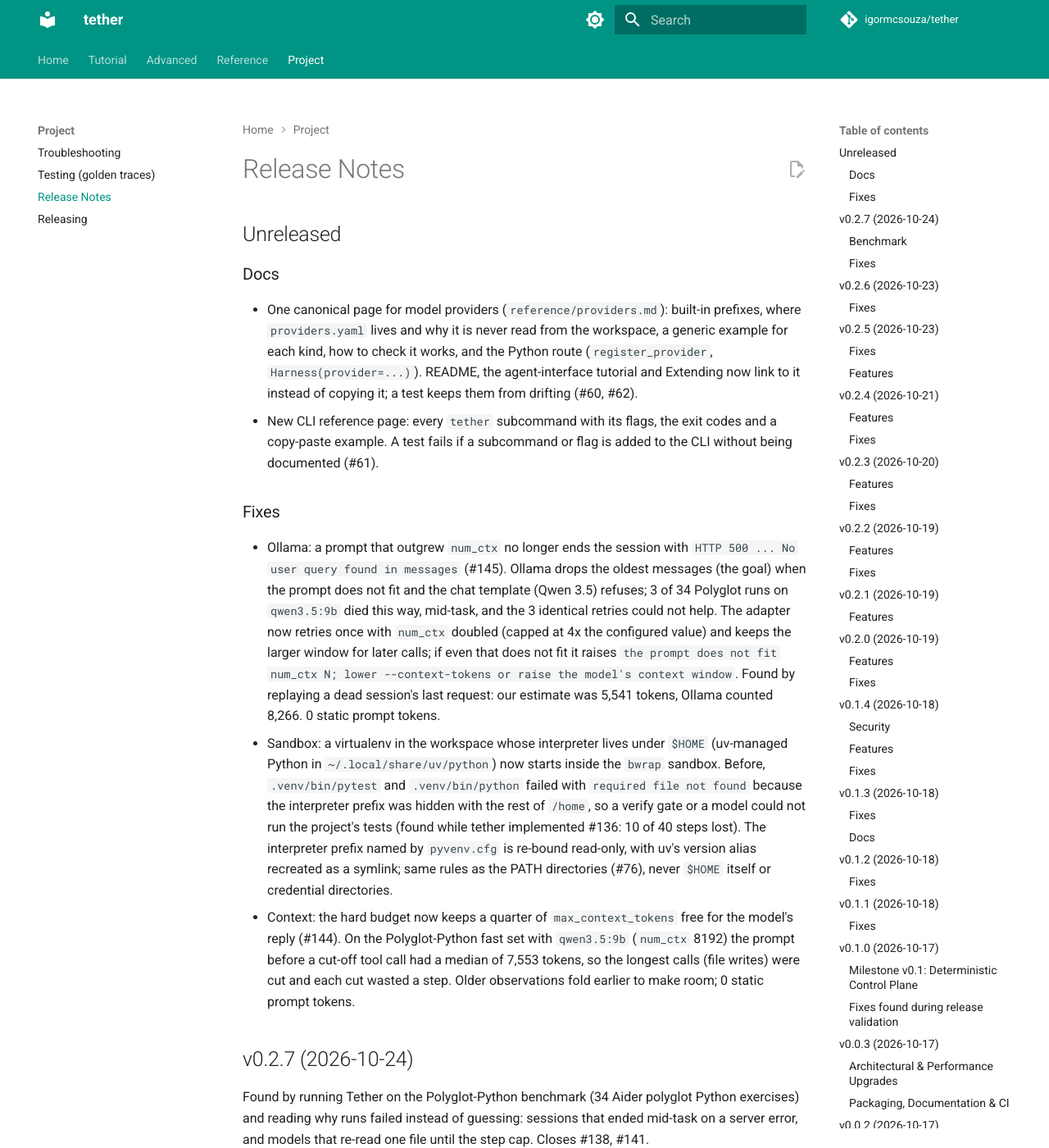
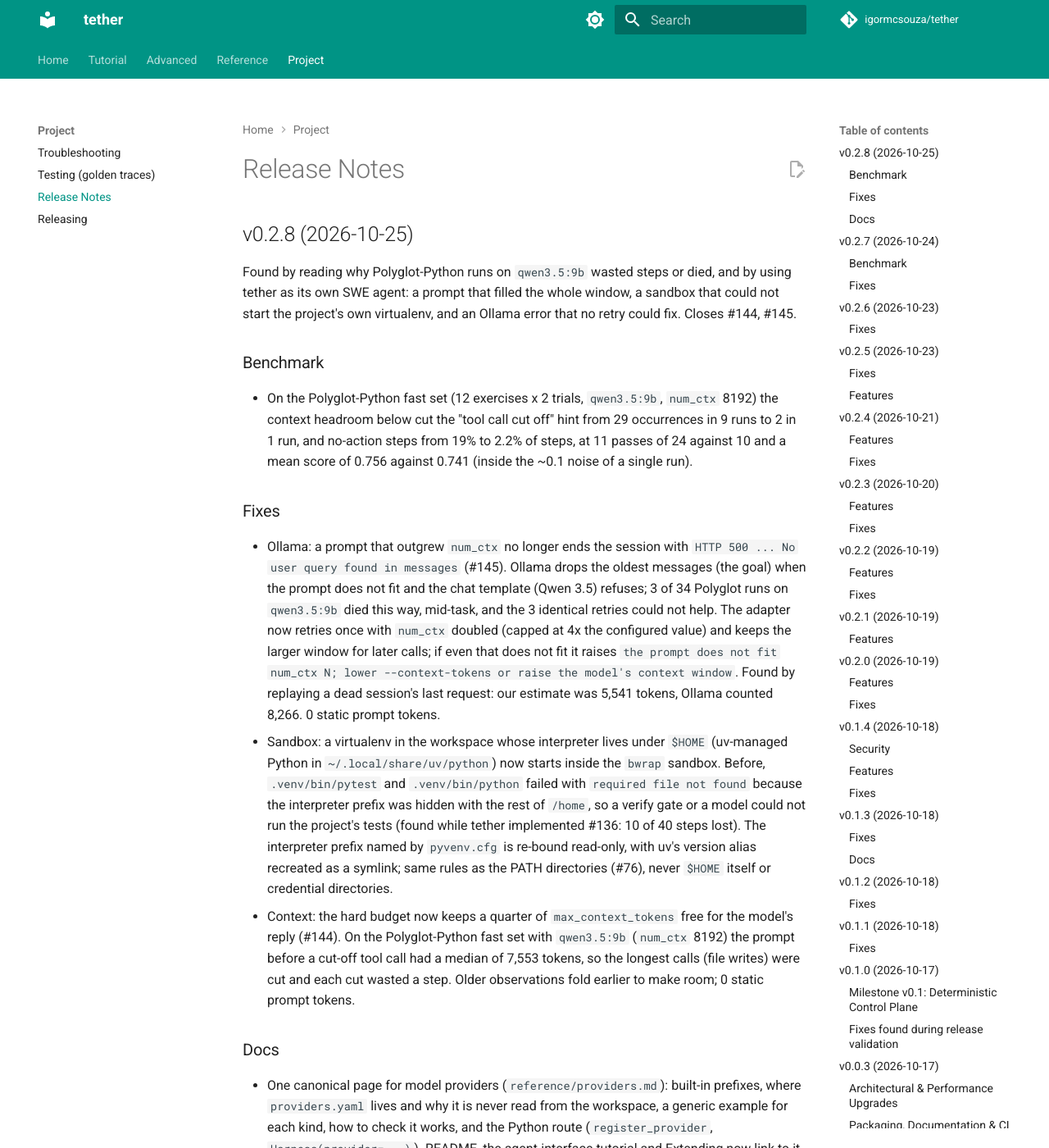
Before and after one commit to igormcsouza/tether, an MkDocs documentation site: the page built from docs/release-notes.md, in a window 1280 px wide and 1400 px high. Shown: the whole window at 82% size. Built offline with MkDocs 1.6.1 and Material for MkDocs 9.7.7, drawn with Linux system fonts in a browser that asks for light colours; comment, search, counter and statistics services are not loaded; some of the changed text lies outside the part shown.

Commit message:
release: v0.2.8 (context headroom, sandbox venv, Ollama num_ctx retry, CLI and providers docs) (#144 #145) (#159)
Release PR for v0.2.8. Merging does not publish; the GitHub Release (tag
`v0.2.8`, which triggers PyPI via `delivery.yml`) is created only on the
PO's yes.

## What ships
- Context: a quarter of the window is kept free for the reply (#144).
Polyglot fast set, `qwen3.5:9b`: cut-off hints 29 -> 2, no-action steps
19% -> 2.2%, 11/24 passes vs 10, mean 0.756 vs 0.741.
- Ollama: prompt larger than `num_ctx` is retried once with a larger
window instead of killing the session (#145).
- Sandbox: a workspace `.venv` whose interpreter lives under `$HOME`
starts inside `bwrap` (#76 follow-up).
- Docs: CLI reference page and one canonical providers page.

Not in this release (moved to v0.2.10): #27, #132, #136 (tried, no gain
on `qwen3.5:9b`), #137. Docs overhaul is v0.2.9.

## Checks
Version bumped in `tether/__init__.py` and `tests/test_tether.py`;
release notes section dated 2026-10-25. ruff, format, mypy, pytest 367
at 100% coverage; `TETHER_E2E=1 uv run pytest e2e`: 65 passed.

🤖 Generated with [Claude Code](https://claude.com/claude-code)

Co-authored-by: Claude Sonnet 5.5 <noreply@anthropic.com>

```diff
--- a/docs/release-notes.md
+++ b/docs/release-notes.md
@@ -1,11 +1,12 @@
 # Release Notes
 
-## Unreleased
+## v0.2.8 (2026-10-25)
 
-### Docs
+Found by reading why Polyglot-Python runs on `qwen3.5:9b` wasted steps or died, and by using tether as its own SWE agent: a prompt that filled the whole window, a sandbox that could not start the project's own virtualenv, and an Ollama error that no retry could fix. Closes #144, #145.
 
-- One canonical page for model providers (`reference/providers.md`): built-in prefixes, where `providers.yaml` lives and why it is never read from the workspace, a generic example for each kind, how to check it works, and the Python route (`register_provider`, `Harness(provider=...)`). README, the agent-interface tutorial and Extending now link to it instead of copying it; a test keeps them from drifting (#60, #62).
-- New CLI reference page: every `tether` subcommand with its flags, the exit codes and a copy-paste example. A test fails if a subcommand or flag is added to the CLI without being documented (#61).
+### Benchmark
+
+- On the Polyglot-Python fast set (12 exercises x 2 trials, `qwen3.5:9b`, `num_ctx` 8192) the context headroom below cut the "tool call cut off" hint from 29 occurrences in 9 runs to 2 in 1 run, and no-action steps from 19% to 2.2% of steps, at 11 passes of 24 against 10 and a mean score of 0.756 against 0.741 (inside the ~0.1 noise of a single run).
 
 ### Fixes
 
@@ -13,6 +14,10 @@
 - Sandbox: a virtualenv in the workspace whose interpreter lives under `$HOME` (uv-managed Python in `~/.local/share/uv/python`) now starts inside the `bwrap` sandbox. Before, `.venv/bin/pytest` and `.venv/bin/python` failed with `required file not found` because the interpreter prefix was hidden with the rest of `/home`, so a verify gate or a model could not run the project's tests (found while tether implemented #136: 10 of 40 steps lost). The interpreter prefix named by `pyvenv.cfg` is re-bound read-only, with uv's version alias recreated as a symlink; same rules as the PATH directories (#76), never `$HOME` itself or credential directories.
 - Context: the hard budget now keeps a quarter of `max_context_tokens` free for the model's reply (#144). On the Polyglot-Python fast set with `qwen3.5:9b` (`num_ctx` 8192) the prompt before a cut-off tool call had a median of 7,553 tokens, so the longest calls (file writes) were cut and each cut wasted a step. Older observations fold earlier to make room; 0 static prompt tokens.
 
+### Docs
+
+- One canonical page for model providers (`reference/providers.md`): built-in prefixes, where `providers.yaml` lives and why it is never read from the workspace, a generic example for each kind, how to check it works, and the Python route (`register_provider`, `Harness(provider=...)`). README, the agent-interface tutorial and Extending now link to it instead of copying it; a test keeps them from drifting (#60, #62).
+- New CLI reference page: every `tether` subcommand with its flags, the exit codes and a copy-paste example. A test fails if a subcommand or flag is added to the CLI without being documented (#61).
 
 ## v0.2.7 (2026-10-24)
 
--- a/tether/__init__.py
+++ b/tether/__init__.py
@@ -32,7 +32,7 @@ from tether.store import (
     ToolOffender,
 )
 
-__version__ = "0.2.7"
+__version__ = "0.2.8"
 
 __all__ = [
     "ActionCall",
```
Also changed, not shown: .claude/gru/active/v0-2-bugs.md (+1 -0 lines), 1 other file.
